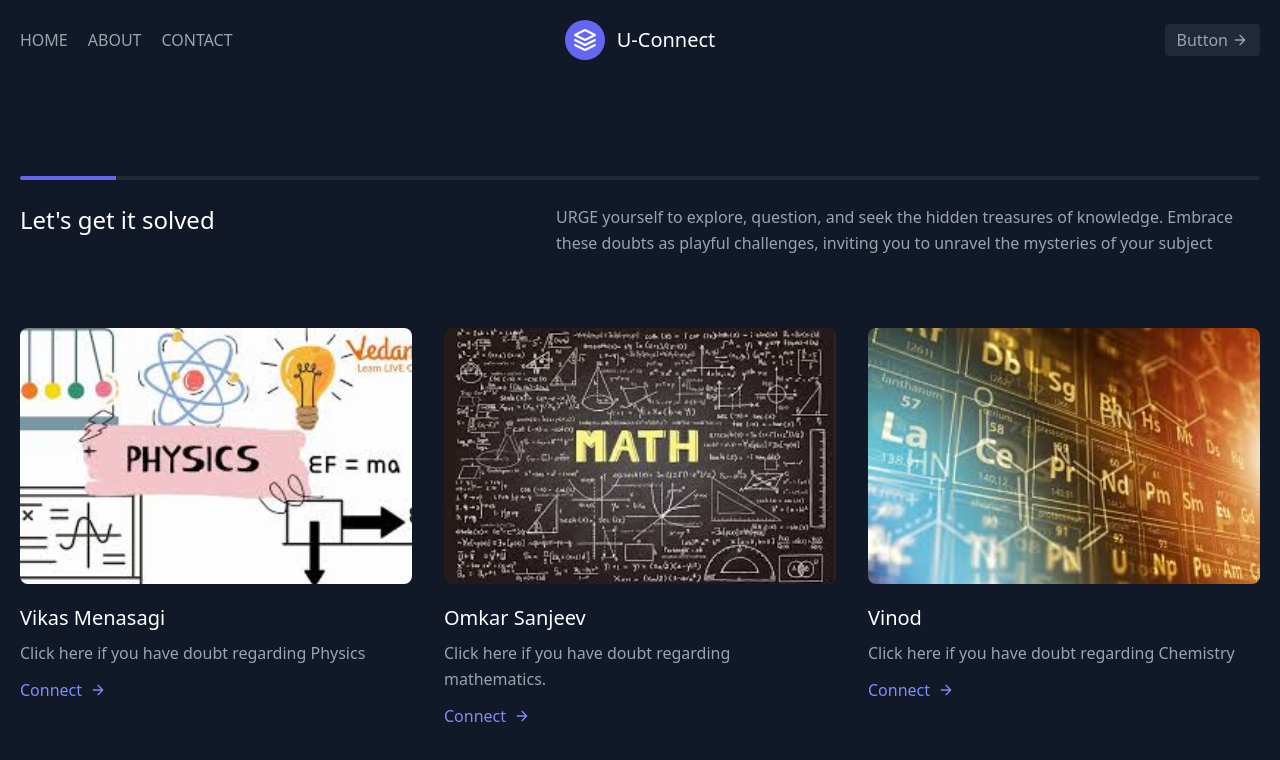
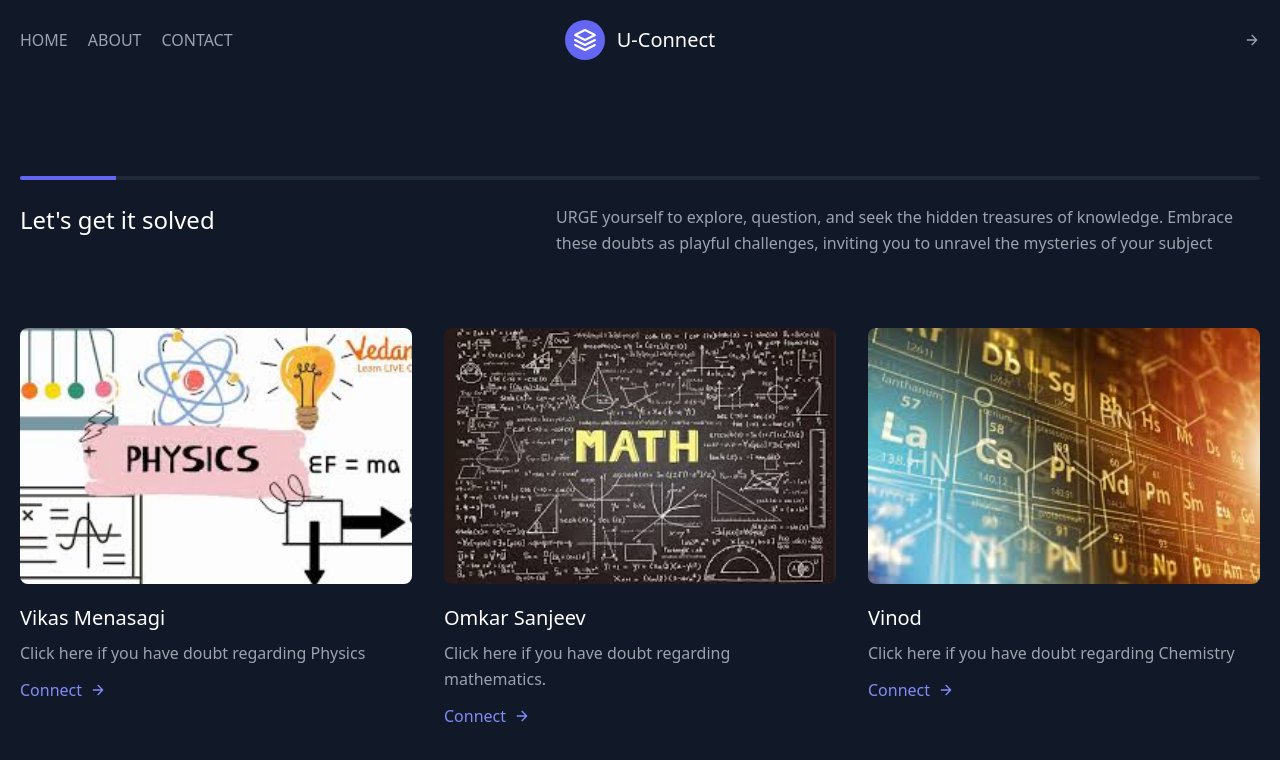
Before and after one commit to Vin-cenz01/U-Connect, a plain HTML site: page doubts.html in a window 1280 px wide. Drawn offline with nearby package versions, Linux system fonts and the light colour scheme.

Commit message:
Update doubts.html

```diff
--- a/doubts.html
+++ b/doubts.html
@@ -22,7 +22,7 @@
             <span class="ml-3 text-xl xl:block lg:hidden">U-Connect</span>
           </a>
           <div class="lg:w-2/5 inline-flex lg:justify-end ml-5 lg:ml-0">
-            <button class="inline-flex items-center bg-gray-800 border-0 py-1 px-3 focus:outline-none hover:bg-gray-700 rounded text-base mt-4 md:mt-0">Button
+
               <svg fill="none" stroke="currentColor" stroke-linecap="round" stroke-linejoin="round" stroke-width="2" class="w-4 h-4 ml-1" viewBox="0 0 24 24">
                 <path d="M5 12h14M12 5l7 7-7 7"></path>
               </svg>
```
